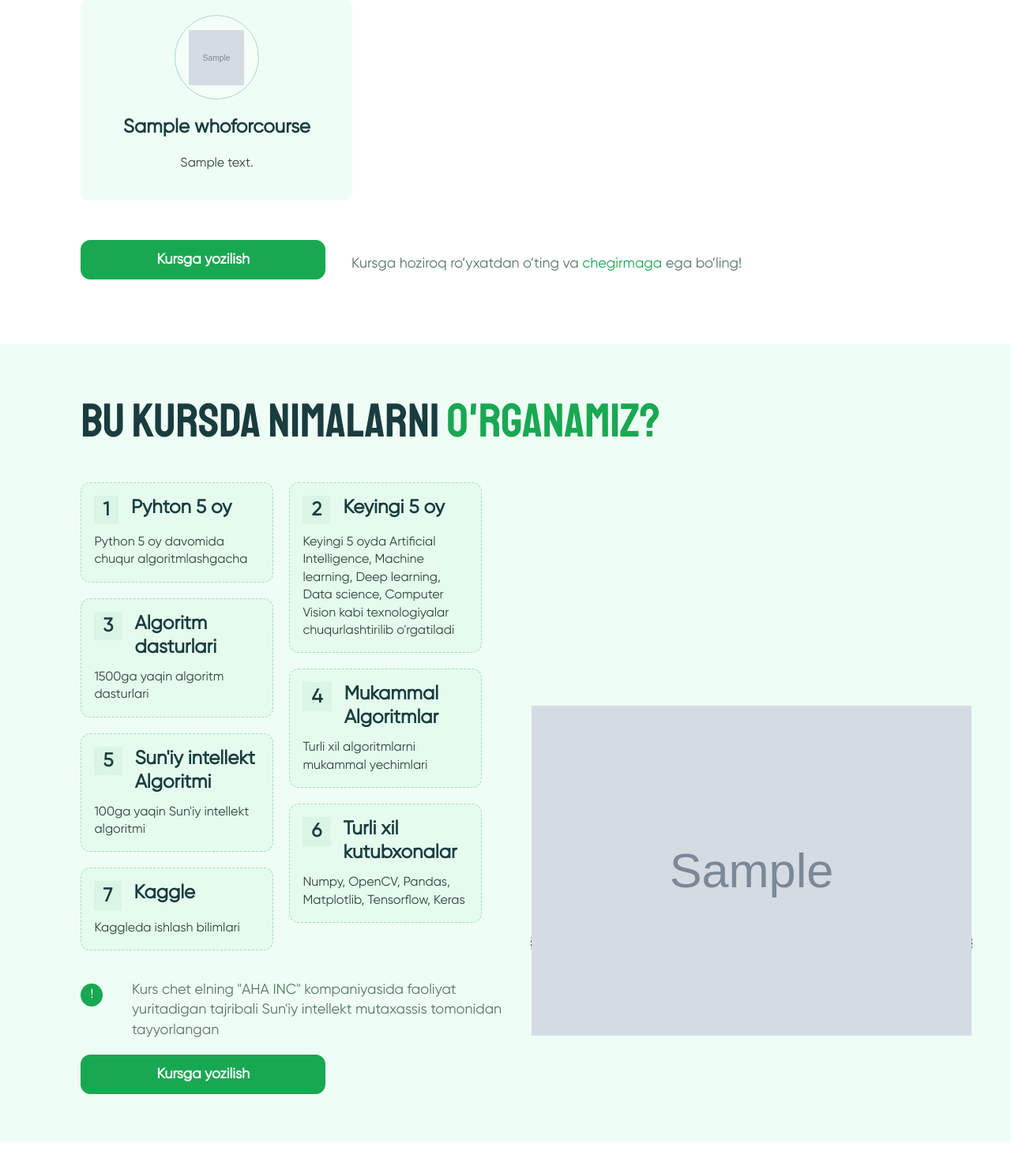
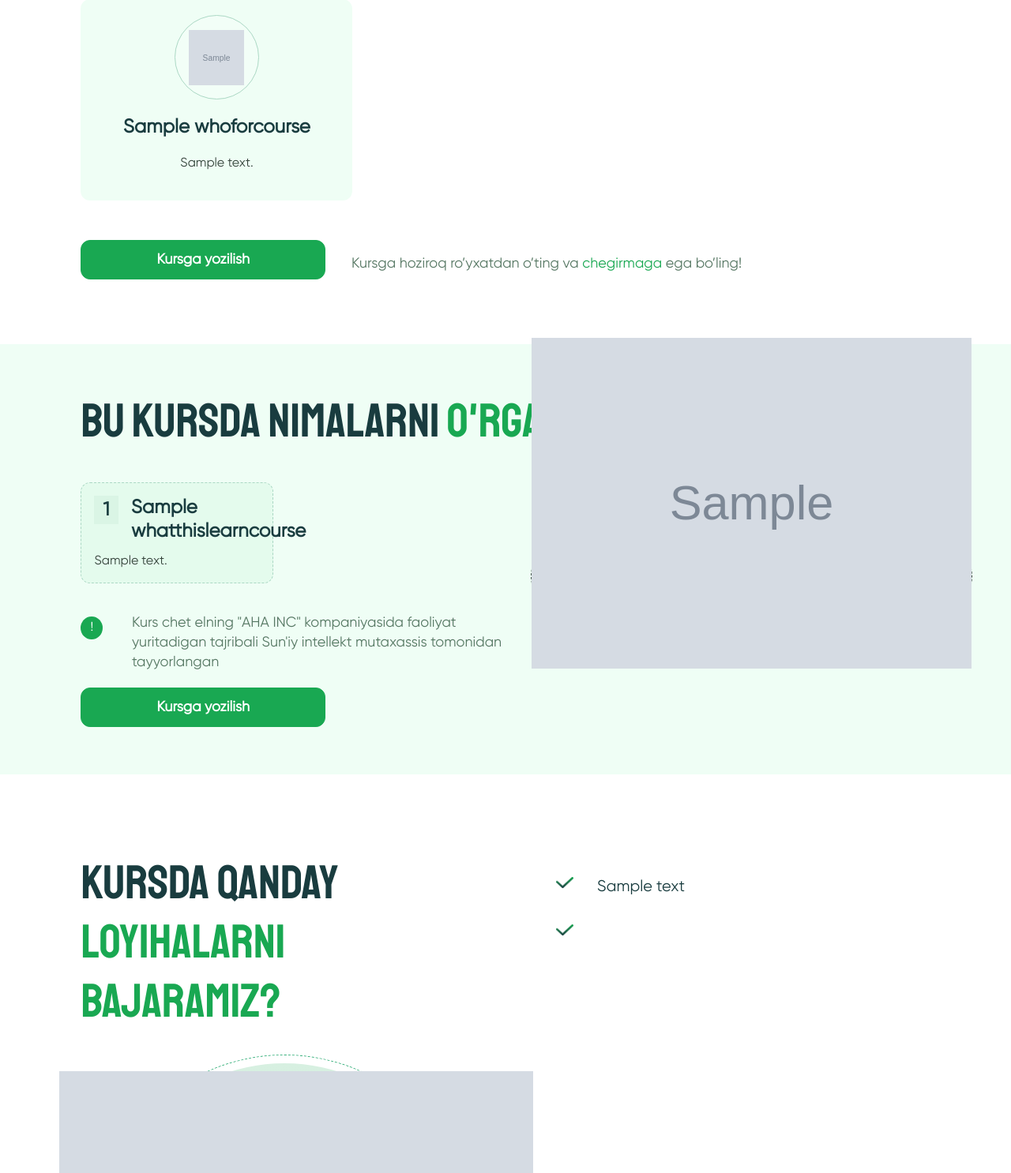
Before and after one commit to eraliabd/fulfil_ai, a Django app: page / in a window 1280 px wide. Shown: the part 1772-3258 px from the top of the page at 79% size. Run offline with Django 4.2, Linux system fonts and the light colour scheme; tables that the repository leaves empty hold one stand-in row (values such as "Sample post"); grey boxes marked "Sample" are stand-in pictures; parts of the project's set-up code (start-up, migrations or seed data) failed here and were passed over.

Commit message:
commit and push files

```diff
--- a/config/settings.py
+++ b/config/settings.py
@@ -122,9 +122,9 @@ AUTH_PASSWORD_VALIDATORS = [
 # Internationalization
 # https://docs.djangoproject.com/en/4.1/topics/i18n/
 
-LANGUAGE_CODE = 'en-us'
+LANGUAGE_CODE = 'en'
 
-TIME_ZONE = 'UTC'
+TIME_ZONE = 'Asia/Tashkent'
 
 USE_I18N = True
 
@@ -135,6 +135,7 @@ USE_TZ = True
 # https://docs.djangoproject.com/en/4.1/howto/static-files/
 
 STATIC_URL = 'static/'
+# STATIC_ROOT = os.path.join(BASE_DIR, 'staticfiles')
 STATICFILES_DIRS = [os.path.join(BASE_DIR, 'static')]
 
 MEDIA_URL = '/media/'
--- a/fulfil/admin.py
+++ b/fulfil/admin.py
@@ -1,5 +1,6 @@
 from django.contrib import admin
-from .models import EnrollCourse, Main, WhoForCourse, WhyShouldStudyCourse, WhyShouldStudyProfession, CommentAboutCourse
+from .models import EnrollCourse, Main, WhoForCourse, WhyShouldStudyCourse, WhyShouldStudyProfession, \
+    CommentAboutCourse, WhatThisLearnCourse
 
 admin.site.register(EnrollCourse)
 admin.site.register(Main)
@@ -7,3 +8,4 @@ admin.site.register(WhoForCourse)
 admin.site.register(WhyShouldStudyCourse)
 admin.site.register(WhyShouldStudyProfession)
 admin.site.register(CommentAboutCourse)
+admin.site.register(WhatThisLearnCourse)
--- a/fulfil/models.py
+++ b/fulfil/models.py
@@ -45,6 +45,9 @@ class Main(models.Model):
     # Nega sun'iy intellektni o'rganishim kerak?
     why_should_study_profession_title = models.CharField(max_length=255, null=True)
 
+    def __str__(self):
+        return "Bu modelda bir marta kiritiladigan malumotlar keltirilib o'tilgan"
+
 
 # KURS KIMLAR UCHUN? Model
 class WhoForCourse(models.Model):
@@ -54,6 +57,16 @@ class WhoForCourse(models.Model):
 
     def __str__(self):
         return self.title
+
+
+# BU KURSDA NIMALARNI O'RGANAMIZ?
+class WhatThisLearnCourse(models.Model):
+    ordinal_number = models.IntegerField()
+    title = models.CharField(max_length=255)
+    description = models.TextField()
+
+    def __str__(self):
+        return f"{self.ordinal_number} {self.title}"
 
 
 # Nega sun'iy intellektni o'rganishim kerak?
--- a/fulfil/views.py
+++ b/fulfil/views.py
@@ -1,15 +1,28 @@
 from django.shortcuts import render
-from .models import EnrollCourse, Main, WhoForCourse, WhyShouldStudyCourse, WhyShouldStudyProfession, CommentAboutCourse
-from .forms import EnrollCourseForm
+from django.db.models import F
+from .models import EnrollCourse, Main, WhoForCourse, WhyShouldStudyCourse, WhyShouldStudyProfession, \
+    CommentAboutCourse, WhatThisLearnCourse
 
 
 def home(request):
+    # Bunda umumiy malumot keladi
     main = Main.objects.get()
+    # KURS KIMLAR UCHUN?
     who_for_courses = WhoForCourse.objects.all()
+    # Nega aynan bu kursda o’qishim kerak?
     why_should_study_courses = WhyShouldStudyCourse.objects.all()
 
+    # BU KURSDA NIMALARNI O'RGANAMIZ?
+    what_this_learn_courses_right = WhatThisLearnCourse.objects.annotate(odd=F('ordinal_number') % 2).filter(odd=False)
+    what_this_learn_courses_left = WhatThisLearnCourse.objects.annotate(odd=F('ordinal_number') % 2).filter(odd=True)
+    # print(what_this_learn_courses_right)
+    # print(what_this_learn_courses_left)
+
+    # 240 soatlik professional Python va Sun’iy intellekt kursi
     text_split = main.course_body.split("?")
+    # Ustoz haqida
     teacher_about = main.teacher_about.split(".")
+    # Kursda qanday loyihalarni bajaramiz?
     why_projects = main.course_project_content.split(".")
 
     # Nega sun'iy intellektni o'rganishim kerak?
@@ -41,6 +54,8 @@ def home(request):
         'why_should_study_courses': why_should_study_courses,
         'why_profession_courses': why_profession_courses,
         'why_profession_courses1': why_profession_courses1,
+        'what_this_learn_courses_left': what_this_learn_courses_left,
+        'what_this_learn_courses_right': what_this_learn_courses_right,
         'comment_first': comment_first,
         'comment_second': comment_second,
     }
--- a/templates/index.html
+++ b/templates/index.html
@@ -58,9 +58,6 @@
             <div class="hero-contents">
                 <div class="hero-first-content">
                     <h1 class="course-info">
-{#                        240 soatlik <br/>#}
-{#                        professional <span class="green">Python</span> va <br/>#}
-{#                        Sun’iy <span class="green">intellekt kursi</span>#}
                         <p>
                             {{ main.course_title }}
                         </p>
@@ -73,32 +70,13 @@
                             </div>
                         {% endfor %}
                     {% endwith %}
-{#                    <div class="question-section">#}
-{#                        <div class="span"><span class="undov">!</span></div>#}
-{#                        <p class="question">Noldan dasturlashni o’rganmoqchimisiz?</p>#}
-{#                    </div>#}
-{#                    <div class="question-section">#}
-{#                        <div class="span"><span class="undov">!</span></div>#}
-{#                        <p class="question">#}
-{#                            O’zbekistonda bo’sh bo’lgan sohani o’rganib IT da o’zingizni#}
-{#                            topmoqchimisiz?#}
-{#                        </p>#}
-{#                    </div>#}
-{##}
-{#                    <div class="question-section">#}
-{#                        <div class="span"><span class="undov">!</span></div>#}
-{#                        <p class="question">#}
-{#                            Koreya “AHA INC” kompaniyasida ishlovchi dasturchi va#}
-{#                            pedogogdan dasturlashni o’rganmoqchimisiz?#}
-{#                        </p>#}
-{#                    </div>#}
 
                     <h2>Unda bu kursimiz siz uchun.</h2>
                     <p class="cashbac">
                         Kursga hoziroq ro’yxatdan o’ting va <br/>
                         <span class="green"> chegirmaga </span>ega bo’ling!
                     </p>
-                    <button class="btn" onclick="modalOpen(event)">
+                    <button class="btn" type="submit" onclick="modalOpen(event)">
                         Kursga yozilish
                     </button>
                 </div>
@@ -278,61 +256,28 @@
                 <div class="left-wrap">
                     <div class="about_course_left_wrap">
                         <div class="about_course_left">
+                            {% for what_course in what_this_learn_courses_left %}
                             <div class="about_course_item">
                                 <h3 class="about_course_item_title">
-                                    <span>1</span>
-                                    <span>Pyhton 5 oy</span>
+                                    <span>{{ what_course.ordinal_number }}</span>
+                                    <span>{{ what_course.title }}</span>
                                 </h3>
-                                <p>Python 5 oy davomida chuqur algoritmlashgacha</p>
+                                <p>{{ what_course.description }}</p>
                             </div>
+                            {% endfor %}
+                        </div>
+                        <div class="about_course_right">
+                            {% for what_course in what_this_learn_courses_right %}
                             <div class="about_course_item">
                                 <h3 class="about_course_item_title">
-                                    <span>3</span>
-                                    <span>Algoritm dasturlari</span>
-                                </h3>
-                                <p>1500ga yaqin algoritm dasturlari</p>
-                            </div>
-                            <div class="about_course_item">
-                                <h3 class="about_course_item_title">
-                                    <span>5</span>
-                                    <span>Sun'iy intellekt Algoritmi</span>
-                                </h3>
-                                <p>100ga yaqin Sun'iy intellekt algoritmi</p>
-                            </div>
-                            <div class="about_course_item">
-                                <h3 class="about_course_item_title">
-                                    <span>7</span>
-                                    <span>Kaggle</span>
-                                </h3>
-                                <p>Kaggleda ishlash bilimlari</p>
-                            </div>
-                        </div>
-                        <div class="about_course_right">
-                            <div class="about_course_item">
-                                <h3 class="about_course_item_title">
-                                    <span>2</span>
-                                    Keyingi 5 oy
+                                    <span>{{ what_course.ordinal_number }}</span>
+                                    {{ what_course.title }}
                                 </h3>
                                 <p>
-                                    Keyingi 5 oyda Artificial Intelligence, Machine learning,
-                                    Deep learning, Data science, Computer Vision kabi
-                                    texnologiyalar chuqurlashtirilib o'rgatiladi
+                                    {{ what_course.description }}
                                 </p>
                             </div>
-                            <div class="about_course_item">
-                                <h3 class="about_course_item_title">
-                                    <span>4</span>
-                                    <span>Mukammal Algoritmlar</span>
-                                </h3>
-                                <p>Turli xil algoritmlarni mukammal yechimlari</p>
-                            </div>
-                            <div class="about_course_item">
-                                <h3 class="about_course_item_title">
-                                    <span>6</span>
-                                    <span>Turli xil kutubxonalar</span>
-                                </h3>
-                                <p>Numpy, OpenCV, Pandas, Matplotlib, Tensorflow, Keras</p>
-                            </div>
+                            {% endfor %}
                         </div>
 
                     </div>
```
